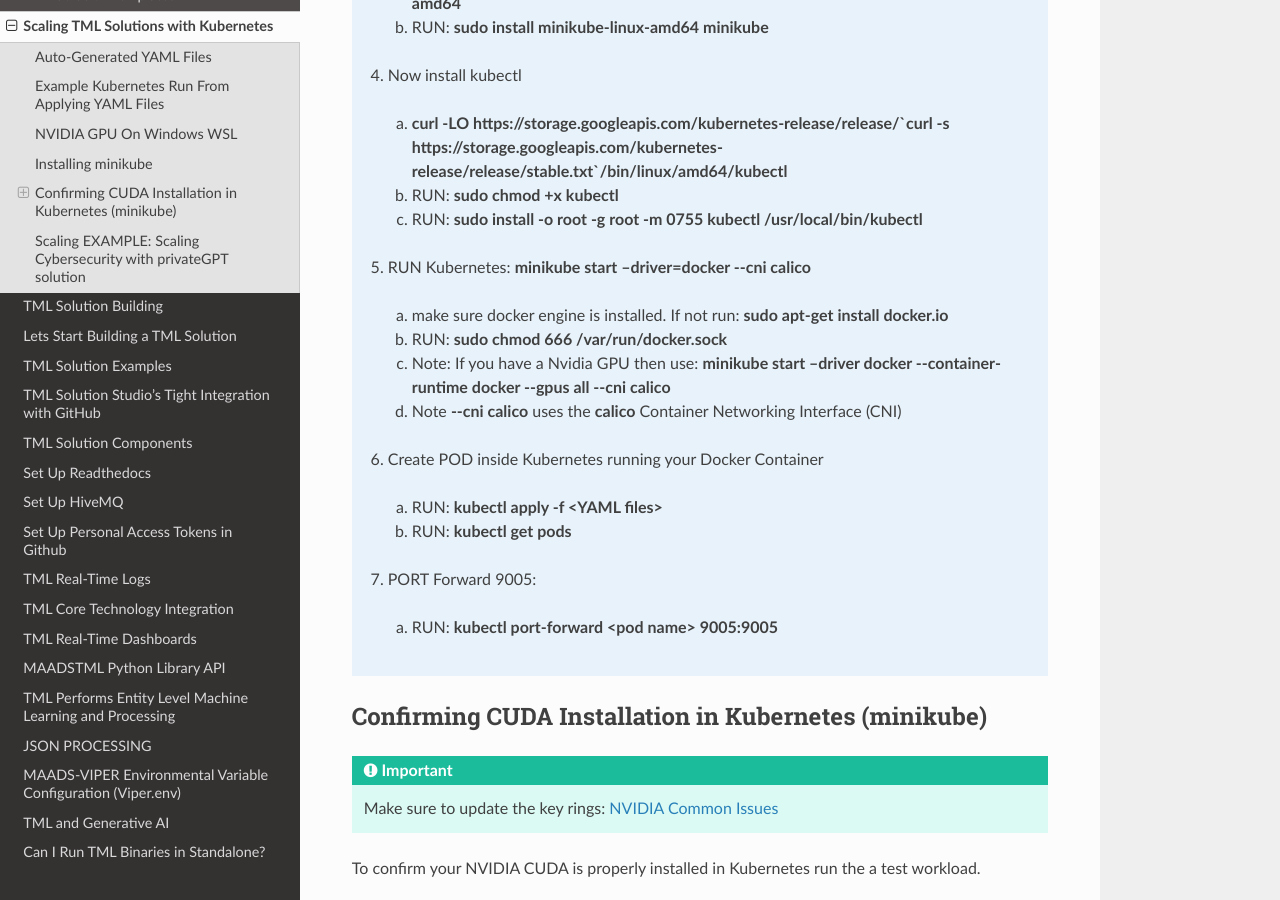
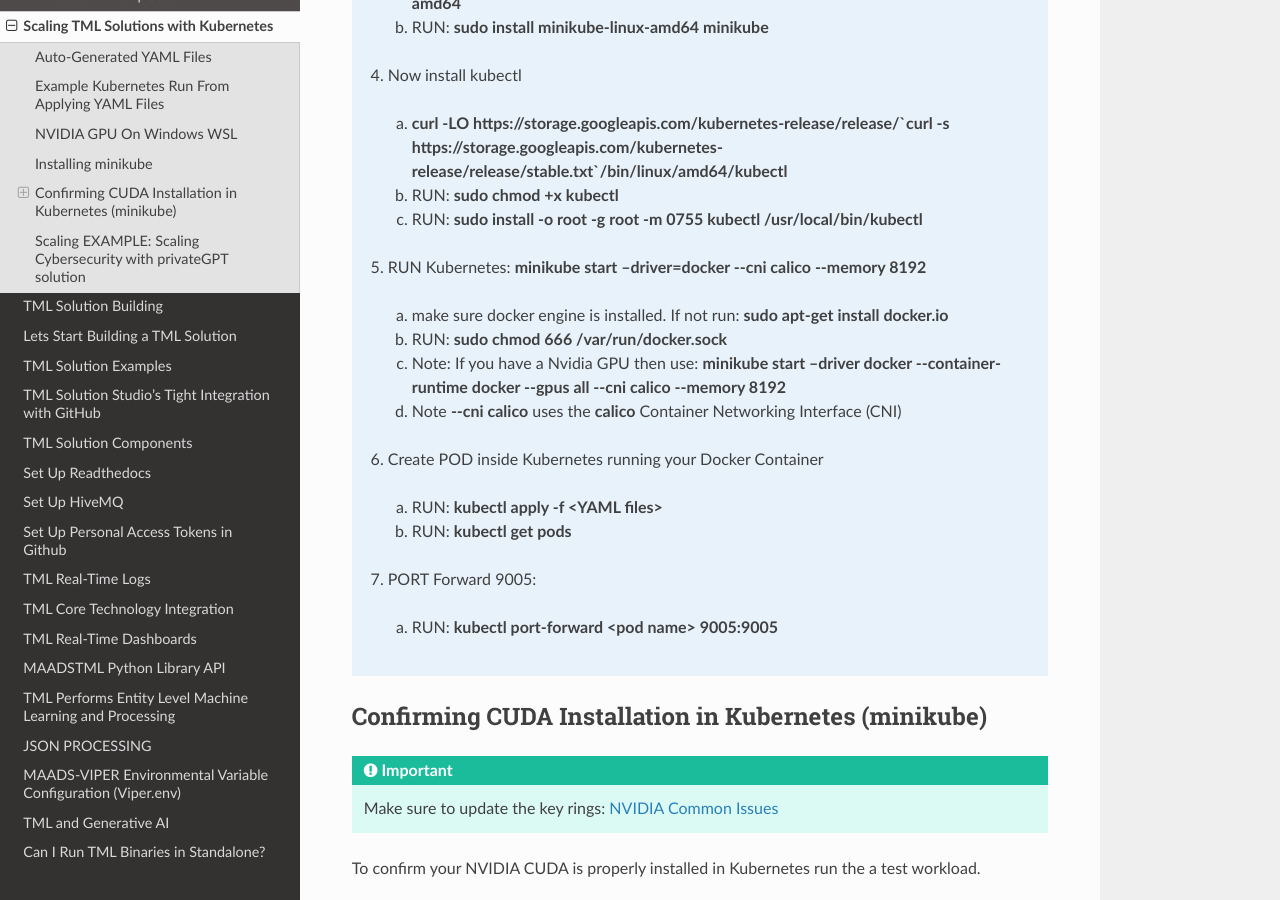
Before and after one commit to smaurice101/readthedocs, a Sphinx documentation site: the page built from docs/source/kube.rst, in a window 1280 px wide and 900 px high, scrolled down 3540 px. Built offline with Sphinx 7.4.7 and the Read the Docs theme 3.1.0, drawn with Linux system fonts in a browser that asks for light colours.

Commit message:
Update kube.rst

```diff
--- a/docs/source/kube.rst
+++ b/docs/source/kube.rst
@@ -130,10 +130,10 @@
        b. RUN: **sudo chmod +x kubectl**
        c. RUN: **sudo install -o root -g root -m 0755 kubectl /usr/local/bin/kubectl**
 
-      5.	RUN Kubernetes: **minikube start --driver=docker \-\-cni calico**
+      5.	RUN Kubernetes: **minikube start --driver=docker \-\-cni calico \-\-memory 8192**
        a. make sure docker engine is installed. If not run: **sudo apt-get install docker.io**
        b. RUN: **sudo chmod 666 /var/run/docker.sock**
-       c. Note: If you have a Nvidia GPU then use: **minikube start --driver docker \-\-container-runtime docker \-\-gpus all \-\-cni calico**
+       c. Note: If you have a Nvidia GPU then use: **minikube start --driver docker \-\-container-runtime docker \-\-gpus all \-\-cni calico \-\-memory 8192**
        d. Note **\-\-cni calico** uses the **calico** Container Networking Interface (CNI)
 
       6.	Create POD inside Kubernetes running your Docker Container
```
